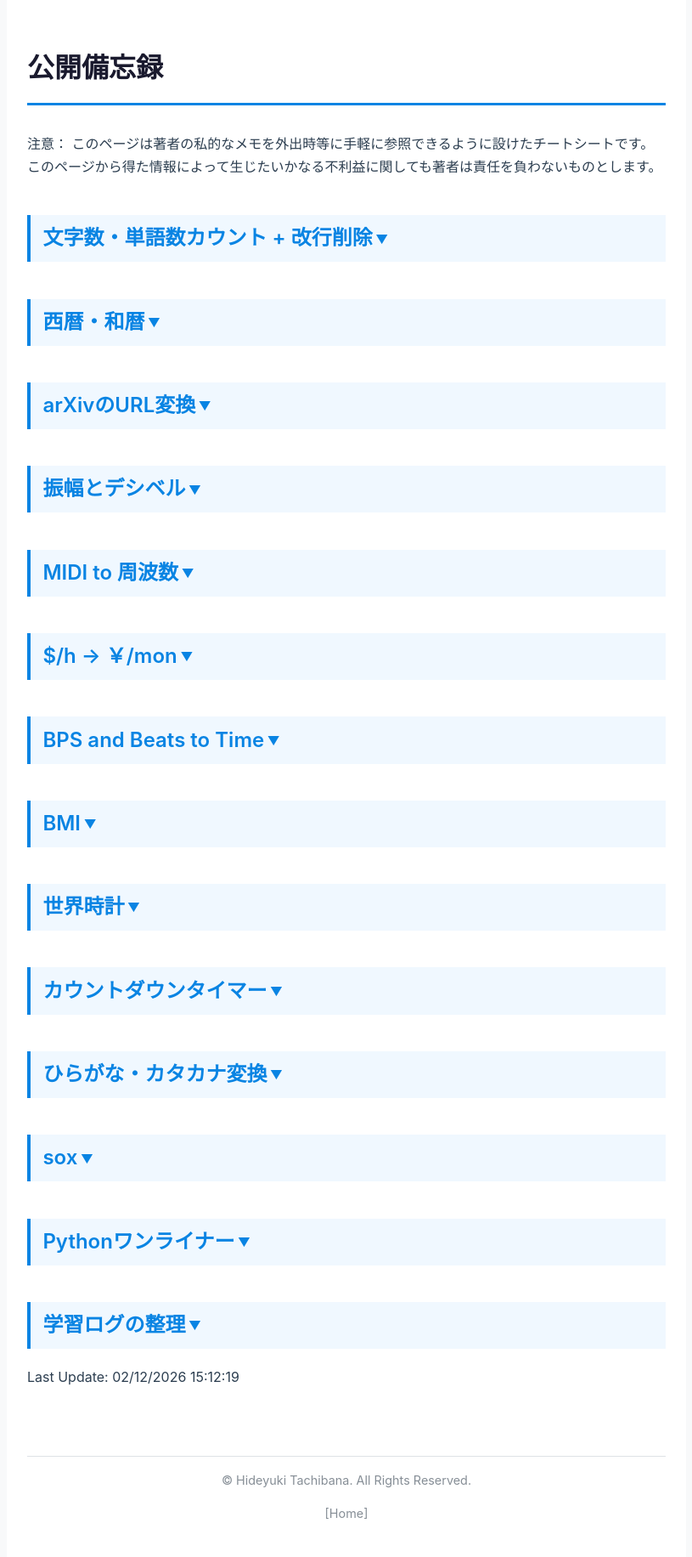
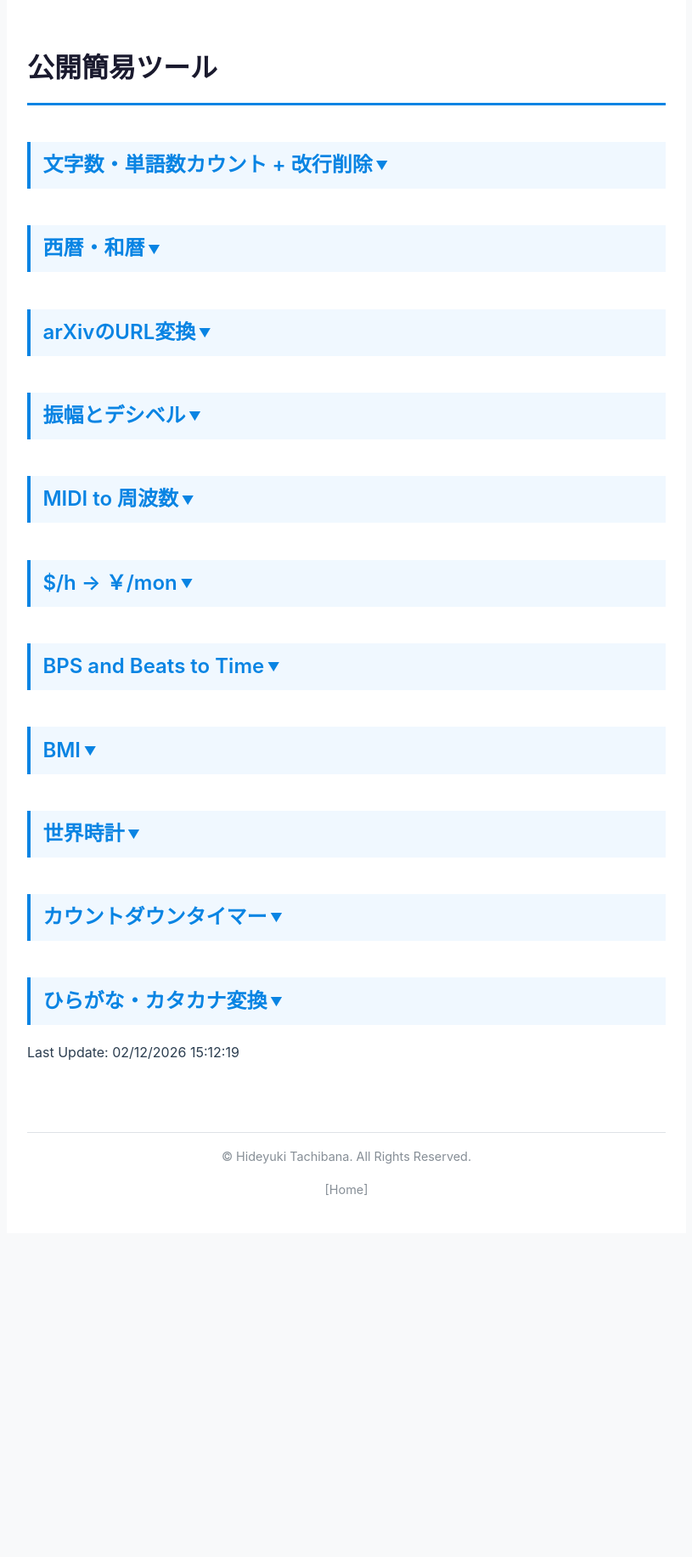
Before and after one commit to tachi-hi/tachi-hi.github.io, a Jekyll site: the page built from tools.html, in a window 1280 px wide. Shown: the whole page at 85% size, without its empty margins (232-1047 px from the left). Built offline with Jekyll 4.4.1, drawn with Linux system fonts in a browser that asks for light colours; after the commit the page ends 1451 px from its top, so only the background shows below that.

Commit message:
Remove cheat sheet sections (sox, Python, log management)
These reference sections are no longer needed.

Co-Authored-By: Claude Opus 4.6 <noreply@anthropic.com>

```diff
--- a/tools.html
+++ b/tools.html
@@ -5,16 +5,9 @@ mathjax: true
 custom_js: js/tools.js
 ---
 
-<h1>公開備忘録</h1>
-
-<p>
-注意：
-このページは著者の私的なメモを外出時等に手軽に参照できるように設けたチートシートです。
-このページから得た情報によって生じたいかなる不利益に関しても著者は責任を負わないものとします。
-</p>
+<h1>公開簡易ツール</h1>
 
 <div class="topic"><h2>文字数・単語数カウント + 改行削除</h2><div class="toggle-content hidden">
-<h3>今すぐこの場で（簡易版）</h3>
 <ul>
   <li>複数行にまたがる単語の行末のハイフネーションは除去しません。</li>
   <li>文字コードの統計に基づいて簡易的な言語判定を行い、非欧文と判定された場合はスペースを削除します。</li>
@@ -24,12 +17,6 @@ custom_js: js/tools.js
   <span class="result-display" id="wcharCount">0文字</span>
   <span class="result-display" id="wordCount">0単語</span>
 </div>
-
-<h3>wc</h3>
-<pre>
-wc --chars # 文字数
-wc --words # 単語数
-</pre>
 
 </div></div>
 
@@ -106,69 +93,4 @@ Beats: <input id="n_beats" type="number" style="width: 5em">
 <b>→ ひらがな：</b><span class="result-display" id="kana_to_hiragana"></span>
 </div></div>
 
-
-<div class="topic"><h2>sox</h2><div class="toggle-content hidden">
-<h3>一括してリサンプリング</h3>
-<pre>
-for file in `ls *.wav`
-do
-  sox $file -r 8000 -c 1 --norm ${file%.wav}_8k.wav trim 0 10
-done
-</pre>
-r: rate, c: channel, norm正規化
-<h3>右のチャンネルの抽出</h3>
-<pre>
-sox input.wav -c 1 -r 16000 output.wav mixer -r channels 1
-</pre>
-<h3>ファイルの長さを調べる</h3>
--n statで出てくる情報から適当に抽出
-<pre>
-len=`sox input.wav -n stat 2>&amp;1 | sed -n 's/^Length (seconds):[^0-9]*\([0-9.]*\)$/\1/p`
-</pre>
-
-</div></div>
-
-
-<div class="topic"><h2>Pythonワンライナー</h2><div class="toggle-content hidden">
-<h3>npzファイルの中身を簡易的にチェックする方法</h3>
-<pre>
-python3 -c "import sys;import numpy;D=numpy.load(sys.argv[1]);print([(k,D[k].shape) for k in D.keys()])" data.npz
-</pre>
-.bashrcなどにエイリアスを設定する場合の一例
-<pre>
-alias npz-check='python3 -c "import sys;import numpy;D=numpy.load(sys.argv[1]);print([(k,D[k].shape) for k in D.keys()])"'
-npz-check data.npz
-</pre>
-
-<h3>オーディオファイルに含まれる音の最大周波数のおおよその値を求める方法</h3>
--50dBを上回る周波数のうち最大のものを探す。
-<pre>
-alias highest-freq='python3 -c "import sys as s,librosa as l,numpy as n;y,sr=l.load(s.argv[1],sr=None);N=8192;S=abs(l.stft(y,N)**2/N);S=n.log10(n.mean(S,axis=1))*10;a=next(i for i,x in enumerate(S[::-1]) if x>-50);F=(len(S)-a)/len(S)*sr;print(int(F),\"Hz\")"'
-highest-freq data.wav
-</pre>
-
-<h3>スペクトログラムを表示（簡易版）</h3>
-<pre>
-alias show-spec='python3 -c "import matplotlib.pyplot as plt;import sys as s,librosa as l,numpy as n;y,sr=l.load(s.argv[1],sr=None);H=sr//100;N=H*4;S=abs(l.stft(y,N,H)**2/N);S=n.log10(S)*10;plt.imshow(n.flipud(S),aspect=\"auto\");plt.show(block=True)"'
-show-spec data.wav
-</pre>
-
-</div></div>
-
-<div class="topic"><h2>学習ログの整理</h2><div class="toggle-content hidden">
-<h3>最新の10件のファイル以外を削除</h3>
-<pre>
-ls -t *.dat | tail -n +11 | xargs echo
-# ls -t *.dat | tail -n +11 | xargs rm
-# ls -t *.dat | tail -n +11 | xargs sudo rm -rf
-</pre>
-
-<h3>ファイルサイズのチェック</h3>
-<pre>
-du -h . -d 1
-df -h .
-</pre>
-
-</div></div>
-
 <p id="lastUpdate"></p>
```
